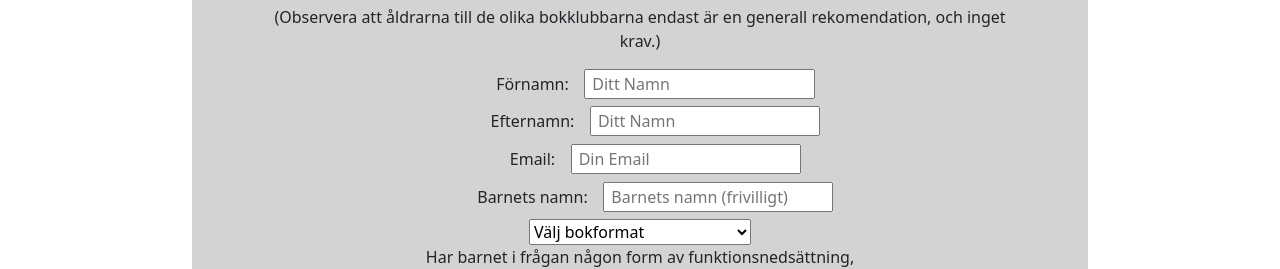
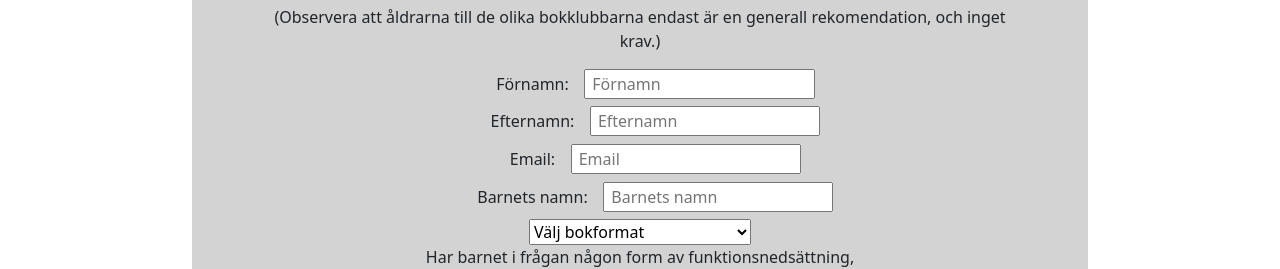
Before and after one commit to natta1995/Webbshop-BooksByHeart, a React (Create React App) app: page /bookclub/apply in a window 1280 px wide. Shown: the part 261-530 px from the top of the page. Built offline with nearby package versions, Linux system fonts and the light colour scheme.

Commit message:
small text changes

```diff
--- a/src/pages/bookclub.jsx
+++ b/src/pages/bookclub.jsx
@@ -17,7 +17,7 @@ const BookClub = () => {
             <img src={club.image} alt={club.name} style={{ width: "40%", marginLeft: "20px" }} />
             <div style={{ flex: 1, marginLeft: "5%" }}>
               <h2>{club.name}</h2>
-              <p>{club.age}</p>
+              <p>Rekommenderad ålder: {club.age}</p>
               <p>{club.des}</p>
               <Link to={"/bookclub/apply"}> Anmäl intresse </Link>
             </div>
--- a/src/pages/bookclubApply.jsx
+++ b/src/pages/bookclubApply.jsx
@@ -77,16 +77,16 @@ const RadioButtonContainer = styled.div`
                 <form>
                     <FormContainer>
                         <label>Förnamn:
-                        <input type="text" id="name" name="name" placeholder=" Ditt Namn " style={{marginLeft: "2%", marginBottom:"1%",width: "30%" }}/>
+                        <input type="text" id="name" name="name" placeholder=" Förnamn " style={{marginLeft: "2%", marginBottom:"1%",width: "30%" }}/>
                         </label>
                         <label>Efternamn:
-                        <input type="text" id="name" name="name" placeholder=" Ditt Namn " style={{marginLeft: "2%", marginBottom:"1%",width: "30%" }}/>
+                        <input type="text" id="name" name="name" placeholder=" Efternamn " style={{marginLeft: "2%", marginBottom:"1%",width: "30%" }}/>
                         </label>
                         <label>Email:
-                        <input type="email" id="email" name="email" placeholder=" Din Email " style={{marginLeft: "2%",marginBottom:"1%", width: "30%" }}/>
+                        <input type="email" id="email" name="email" placeholder=" Email " style={{marginLeft: "2%",marginBottom:"1%", width: "30%" }}/>
                         </label>
                         <label>Barnets namn:
-                        <input type="text" id="name-kids" name="name-kids" placeholder=" Barnets namn (frivilligt) " style={{marginLeft: "2%",marginBottom:"1%", width: "30%" }}/>
+                        <input type="text" id="name-kids" name="name-kids" placeholder=" Barnets namn " style={{marginLeft: "2%",marginBottom:"1%", width: "30%" }}/>
                         </label>
                     </FormContainer>
 
```
